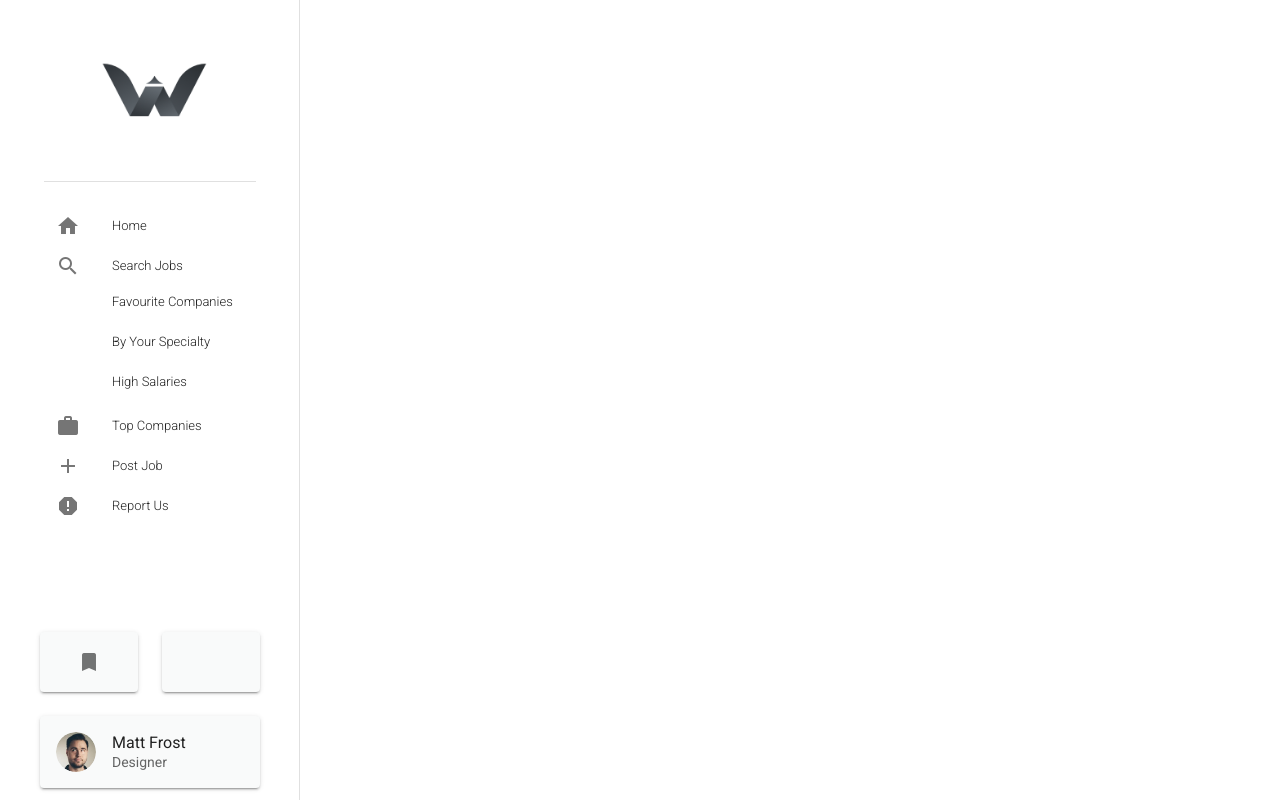
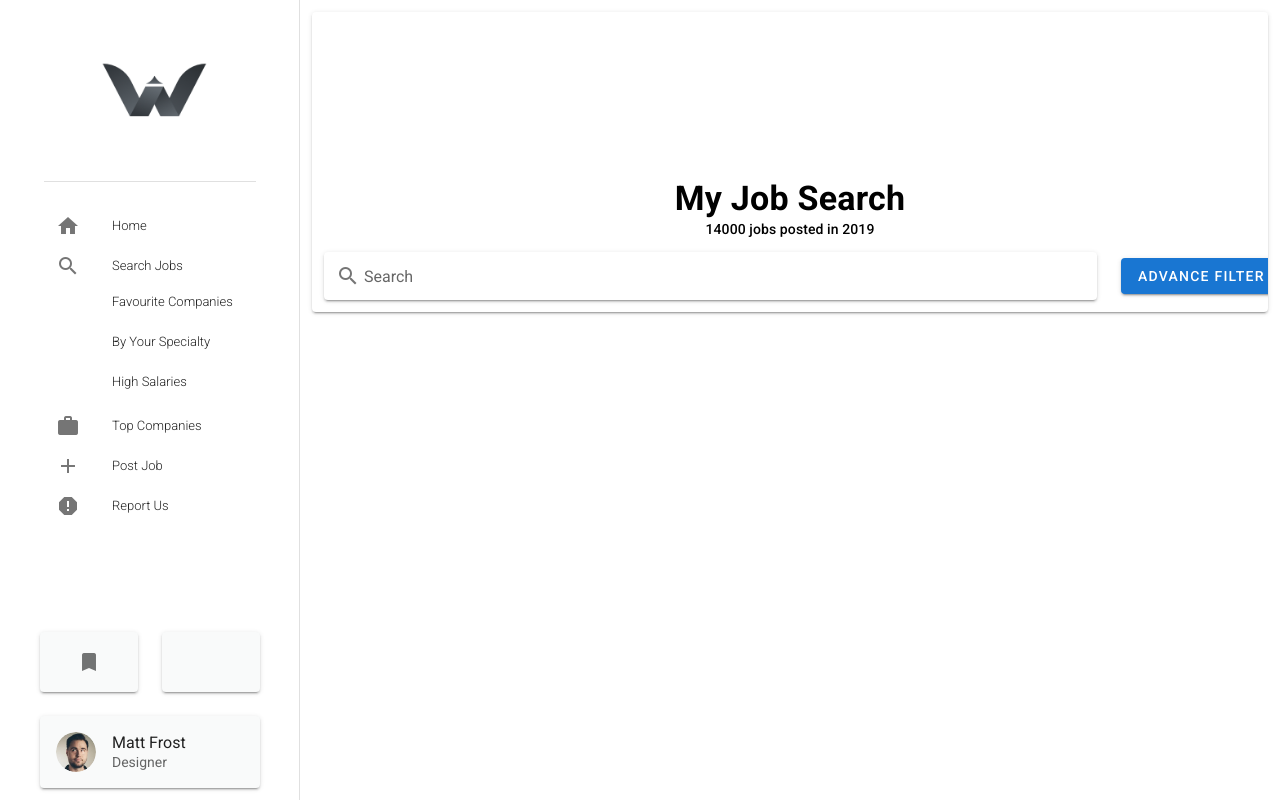
Before and after one commit to charlesng/myjobsearchvue, a Vue app: page / in a window 1280 px wide. Built offline with nearby package versions, Linux system fonts and the light colour scheme.

Commit message:
Add Banner

```diff
--- /dev/null
+++ b/src/components/Banner.vue
@@ -0,0 +1,40 @@
+<template>
+  <v-card>
+    <v-img
+      class="black--text align-end"
+      src="../assets/city.jpg"
+      max-height="300"
+      contain
+      position="bottom left"
+    >
+      <div class="display-1 font-weight-bold">
+        My Job Search
+      </div>
+      <div class="subtitle-2">
+        14000 jobs posted in 2019
+      </div>
+      <v-container>
+        <v-row align="center">
+          <v-col cols="10"
+            ><v-text-field
+              prepend-inner-icon="mdi-magnify"
+              label="Search"
+              placeholder="Search your dream job"
+              hide-details
+              solo
+          /></v-col>
+          <v-col cols="2"><v-btn color="primary">Advance Filter</v-btn></v-col>
+        </v-row>
+      </v-container>
+    </v-img>
+  </v-card>
+</template>
+
+<script lang="ts">
+import Vue from 'vue';
+
+export default Vue.extend({
+  name: 'Banner',
+  data: () => ({}),
+});
+</script>
--- a/src/components/ResponsiveDrawer.vue
+++ b/src/components/ResponsiveDrawer.vue
@@ -7,7 +7,7 @@
             <v-col :cols="12" align="center">
               <img src="../assets/workfinder.png" alt="company_icon" witdh="150" height="150" />
             </v-col>
-            <v-divider class="mx-4" :inset="inset"></v-divider>
+            <v-divider class="mx-4"></v-divider>
             <v-col :cols="12">
               <v-list dense v-for="(menu, i) in menus" :key="i" max-height="40">
                 <v-list-item link>
@@ -54,20 +54,19 @@
         </v-container>
       </div>
     </v-navigation-drawer>
+    <div class="hidden-lg-and-up">
+      <v-app-bar app color="indigo" dark>
+        <v-avatar @click.stop="drawer = !drawer" size="40">
+          <img src="../assets/workfinder.png" alt="drawer" />
+        </v-avatar>
+        <v-toolbar-title>Work Finder</v-toolbar-title>
+      </v-app-bar>
+    </div>
 
-    <v-app-bar app color="indigo" dark class="hidden-lg-and-up">
-      <v-avatar @click.stop="drawer = !drawer" size="40">
-        <img src="../assets/workfinder.png" alt="drawer" />
-      </v-avatar>
-      <v-toolbar-title>Work Finder</v-toolbar-title>
-    </v-app-bar>
-
-    <v-content>
-      <v-container class="fill-height" fluid>
-        <v-row align="center" justify="center">
-          <v-col class="text-center"> </v-col>
-        </v-row>
-      </v-container>
+    <v-content class="d-flex align-start pt-0 fill-width">
+      <v-col class="text-center">
+        <Banner />
+      </v-col>
     </v-content>
   </v-app>
 </template>
@@ -78,7 +77,13 @@
 </style>
 
 <script lang="ts">
+import Banner from './Banner.vue';
+
 export default {
+  name: 'ResponsiveDrawer',
+  components: {
+    Banner,
+  },
   props: {
     source: String,
   },
```
